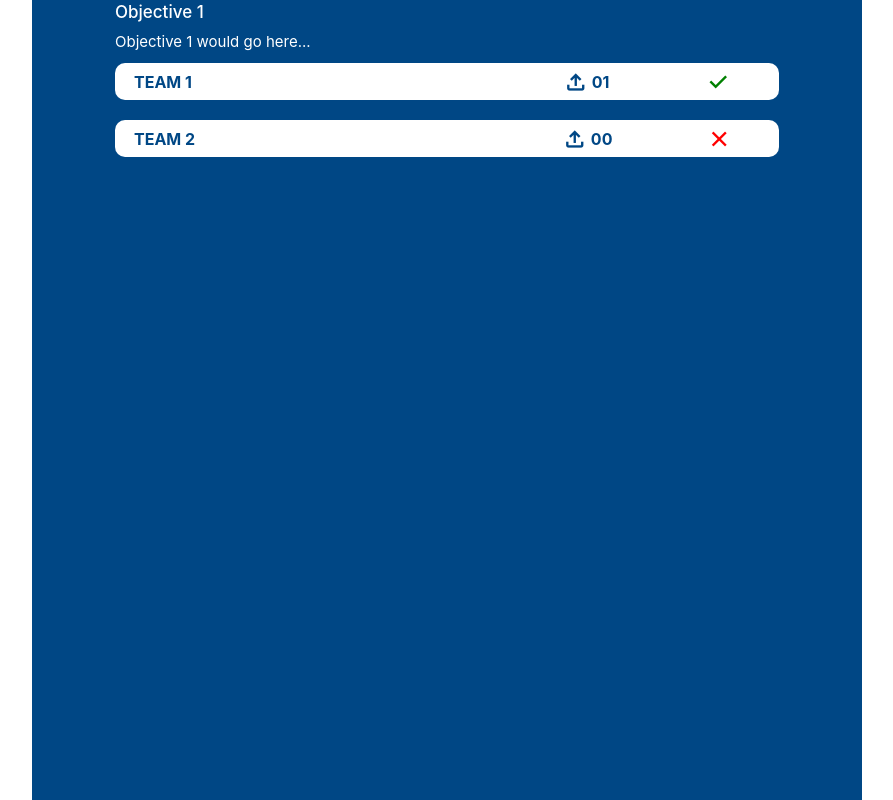
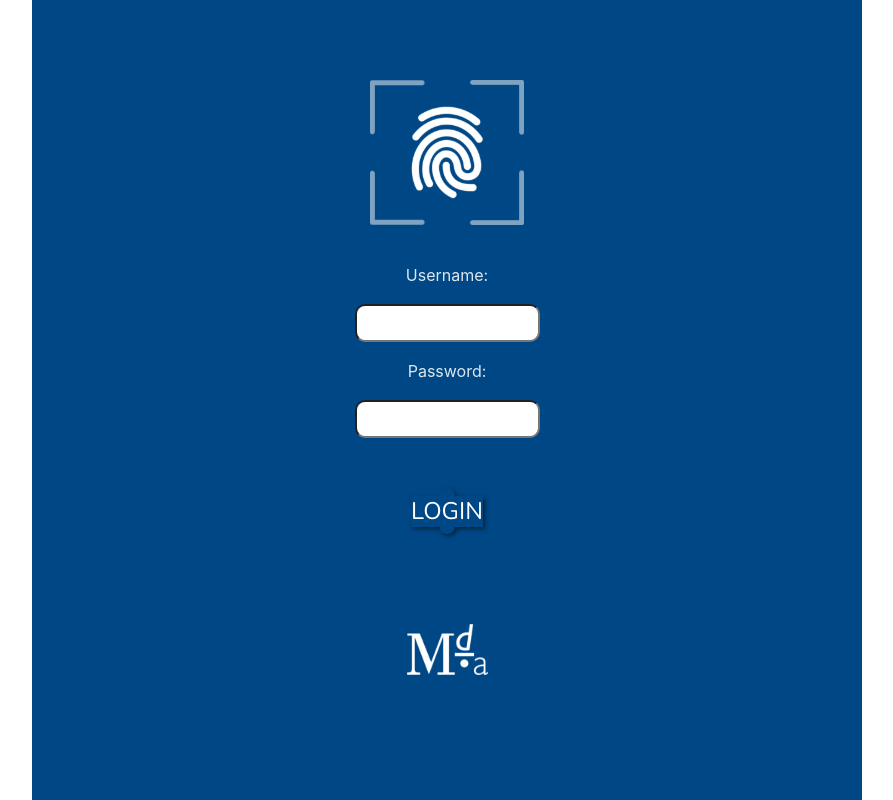
Before and after one commit to god-father69/FMI-project1, a React (Vite) app: page / in a window 1280 px wide. Shown: the whole page, without its empty margins (193-1086 px from the left). Built offline with nearby package versions, Linux system fonts and the light colour scheme.

Commit message:
sgfsdfasdfsf

```diff
--- a/src/App.jsx
+++ b/src/App.jsx
@@ -16,10 +16,10 @@ function App() {
       {/* <InstructorParent/> */}
     {/* <ScavHuntLogin/> */}
     {/* <ProgIndex/> */}
-    <ObjectiveBox/>
+    {/* <ObjectiveBox/> */}
       {/* <CustomButton txt="LOGIN"/> */}
       {/* <UploadButton backgroundImage={upload}/> */}
-      {/* <ScavHuntLogin/> */}
+      <ScavHuntLogin/>
       {/* <ScavHuntMain />   */}
       {/* <ScavHuntUpload /> */}
     </>
--- a/src/assets/CustomButton.jsx
+++ b/src/assets/CustomButton.jsx
@@ -3,14 +3,14 @@ import './cstmbtn.css'
 const CustomButton = (props) => {
   return (
     <button
-      className="custom-button"
+      className="custombbutton"
       style={props.style}
       onClick={() => {
         // Add your button click logic here
       }}
     >
       <span className="button-text">{props.txt}</span>
-      <span className="down-chevron-icon">&#9660;</span>
+      {/* <span className="down-chevron-icon">&#9660;</span> */}
     </button>
   );
 };
--- a/src/assets/cstmbtn.css
+++ b/src/assets/cstmbtn.css
@@ -1,5 +1,5 @@
 
-.custom-button {
+.custombbutton {
     width: 203px;
     height: 46px;
     filter: drop-shadow(2px 2px 2px rgba(0, 0, 0, 0.5));
@@ -12,7 +12,7 @@
     justify-content: center;
 }
 
-.custom-button .button-text {
+.custombbutton .button-text {
 
   height: 31px;
   font-family: "Nunito";
--- a/src/components/ScavHuntLogin.jsx
+++ b/src/components/ScavHuntLogin.jsx
@@ -2,7 +2,7 @@ import React, { useState } from "react";
 import fingerprint from "../assets/fingerprint.svg";
 import CustomButton from "../assets/Custombutton";
 import mdalogo from "../assets/mdalogo.svg";
-import './css/ScavHuntLogin.css'
+import "./css/ScavHuntLogin.css";
 export default function ScavHuntLogin() {
   const [formData, setFormData] = useState({
     username: "",
@@ -23,15 +23,24 @@ export default function ScavHuntLogin() {
     }));
   };
   return (
-    <div style={{display:"flex", flexDirection:"column",gap:"10px", paddingTop: "10vh"}}>
+    <div
+      style={{
+        display: "flex",
+        flexDirection: "column",
+        gap: "10px",
+        paddingTop: "10vh",
+      }}
+    >
       <div className="loginContainer">
-        <div className="fngrprintLogo" style={{marginBottom:"15px"}}>
+        <div className="fngrprintLogo" style={{ marginBottom: "15px" }}>
           <img src={fingerprint} alt="" />
         </div>
         <div className="formdata">
           <form onSubmit={handleSubmit}>
             <div className="username">
-              <label htmlFor="Username" style={{margin:"7px"}} >Username:</label>
+              <label htmlFor="Username" style={{ margin: "7px" }}>
+                Username:
+              </label>
               <input
                 type="text"
                 className="custominput"
@@ -41,8 +50,10 @@ export default function ScavHuntLogin() {
                 onChange={handleInputChange}
               />
             </div>
-            <div className="pass" >
-              <label htmlFor="password" style={{margin:"7px"}}>Password:</label>
+            <div className="pass">
+              <label htmlFor="password" style={{ margin: "7px" }}>
+                Password:
+              </label>
               <input
                 type="password"
                 className="custominput"
@@ -52,14 +63,20 @@ export default function ScavHuntLogin() {
                 onChange={handleInputChange}
               />
             </div>
-            <div className="submitBtn" style={{marginTop:"50px"}}>
-
-            <CustomButton txt="LOGIN"  />
+            <div className="submitBtn" style={{ marginTop: "50px" }}>
+              <CustomButton txt="LOGIN" style={{ width: "1em" }} />
             </div>
           </form>
         </div>
       </div>
-      <div className="logo" style={{display:"flex", justifyContent: "center", marginTop:"10vh "}}>
+      <div
+        className="logo"
+        style={{
+          display: "flex",
+          justifyContent: "center",
+          marginTop: "10vh ",
+        }}
+      >
         <img src={mdalogo} alt="" />
       </div>
     </div>
```
